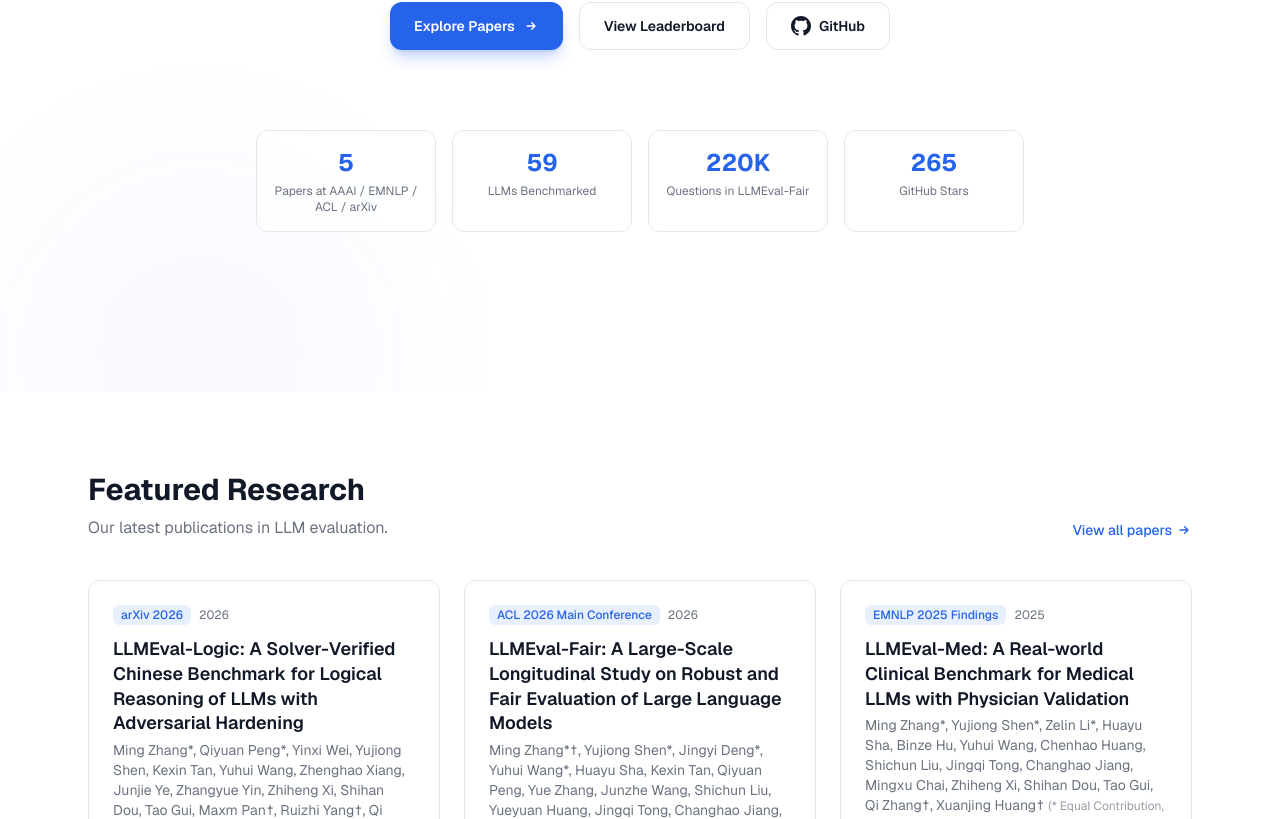
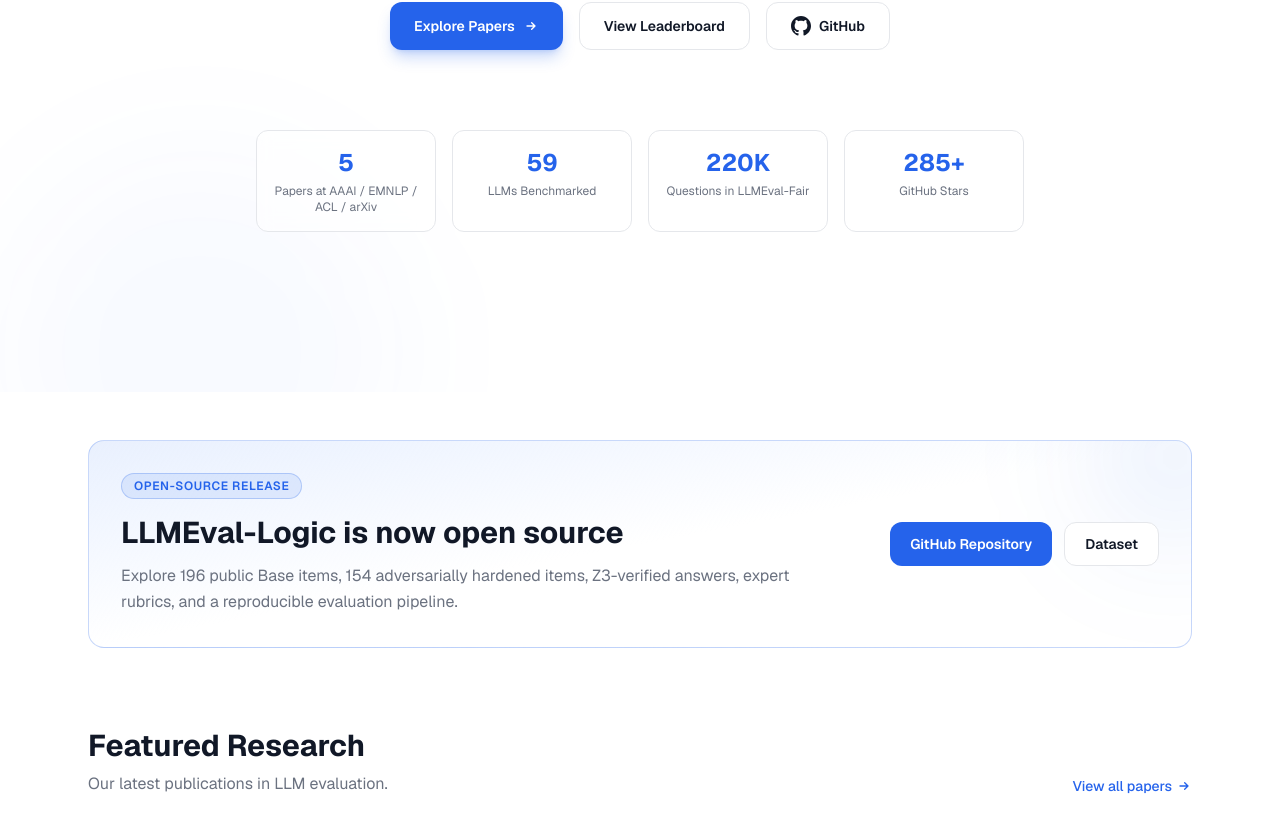
Before and after one commit to llmeval/llmeval.github.io, a Next.js app: page / in a window 1280 px wide. Shown: the part 701-1520 px from the top of the page. Built offline with nearby package versions, Linux system fonts and the light colour scheme.

Commit message:
feat: highlight LLMEval-Logic open-source release
Surface the code and data release on the homepage while synchronizing benchmark counts and current GitHub stars.

```diff
--- a/src/app/page.tsx
+++ b/src/app/page.tsx
@@ -13,6 +13,43 @@ export default function HomePage() {
   return (
     <>
       <Hero />
+
+      <section className="mx-auto max-w-6xl px-4 pt-12 sm:px-6">
+        <div className="relative overflow-hidden rounded-2xl border border-accent/25 bg-gradient-to-br from-accent/10 via-card to-card p-6 sm:p-8">
+          <div className="pointer-events-none absolute -right-16 -top-16 h-40 w-40 rounded-full bg-accent/10 blur-3xl" />
+          <div className="relative flex flex-col gap-6 lg:flex-row lg:items-center lg:justify-between">
+            <div className="max-w-2xl">
+              <span className="inline-flex rounded-full border border-accent/25 bg-accent/10 px-3 py-1 text-xs font-semibold uppercase tracking-wider text-accent">
+                {t("home.logic.badge")}
+              </span>
+              <h2 className="mt-4 text-2xl font-bold text-foreground sm:text-3xl">
+                {t("home.logic.title")}
+              </h2>
+              <p className="mt-3 text-sm leading-relaxed text-muted-foreground sm:text-base">
+                {t("home.logic.desc")}
+              </p>
+            </div>
+            <div className="flex shrink-0 flex-wrap gap-3">
+              <a
+                href="https://github.com/llmeval/LLMEval-Logic"
+                target="_blank"
+                rel="noopener noreferrer"
+                className="inline-flex h-11 items-center justify-center rounded-xl bg-accent px-5 text-sm font-semibold text-accent-foreground transition-colors hover:bg-accent/90"
+              >
+                {t("home.logic.github")}
+              </a>
+              <a
+                href="https://huggingface.co/datasets/llmeval-fdu/LLMEval-Logic"
+                target="_blank"
+                rel="noopener noreferrer"
+                className="inline-flex h-11 items-center justify-center rounded-xl border border-border bg-card px-5 text-sm font-semibold text-foreground transition-colors hover:bg-muted"
+              >
+                {t("home.logic.dataset")}
+              </a>
+            </div>
+          </div>
+        </div>
+      </section>
 
       <section className="mx-auto max-w-6xl px-4 py-20 sm:px-6">
         <div className="mb-10 flex items-end justify-between">
--- a/src/components/Hero.tsx
+++ b/src/components/Hero.tsx
@@ -92,7 +92,7 @@ export function Hero() {
             { value: "5", key: "hero.stat.papers" as const },
             { value: "59", key: "hero.stat.models" as const },
             { value: "220K", key: "hero.stat.questions" as const },
-            { value: "265", key: "hero.stat.stars" as const },
+            { value: "285+", key: "hero.stat.stars" as const },
           ].map((stat) => (
             <div key={stat.key} className="rounded-xl border border-border bg-card/50 p-4 text-center backdrop-blur">
               <div className="text-2xl font-bold text-accent">{stat.value}</div>
--- a/src/data/blog.ts
+++ b/src/data/blog.ts
@@ -14,18 +14,18 @@ export interface BlogPost {
 export const blogPosts: BlogPost[] = [
   {
     slug: "llmeval-logic-public-release",
-    title: "LLMEval-Logic: Solver-Verified Chinese Logic Reasoning Benchmark on arXiv",
-    titleZh: "LLMEval-Logic：经求解器验证的中文逻辑推理评测基准（arXiv 发布）",
+    title: "LLMEval-Logic Is Now Open Source: Code, Data, and Leaderboard",
+    titleZh: "LLMEval-Logic 现已开源：代码、数据与排行榜",
     date: "2026-05-21",
-    excerptZh: "LLMEval-Logic 是一个用 Z3 求解器和人工 rubric 双重审计、并经过对抗强化的中文逻辑推理评测基准，论文已在 arXiv 公开。本次开源 80% 题目（197 Base + 154 Hard + 197 rubric），剩余 20% 由复旦 NLP 实验室自留为私有抗污染测试集。",
+    excerptZh: "LLMEval-Logic 是一个用 Z3 求解器和人工 rubric 双重审计、并经过对抗强化的中文逻辑推理评测基准。代码、完整评测流水线及 80% 数据现已开源（196 Base + 154 Hard + 196 rubric），剩余 20% 由复旦 NLP 实验室自留为私有抗污染测试集。",
     excerpt:
-      "LLMEval-Logic is a Chinese logical reasoning benchmark double-audited by the Z3 SMT solver and human rubrics, and toughened via an adversarial-hardening agent loop. The paper is now on arXiv, alongside an 80% public release (197 Base + 154 Hard + 197 rubrics); the remaining 20% is held out as a private contamination-resistant test set maintained by Fudan NLP Lab.",
-    tags: ["LLMEval-Logic", "logical reasoning", "Z3", "contamination-resistant"],
+      "LLMEval-Logic is a Chinese logical reasoning benchmark double-audited by the Z3 SMT solver and human rubrics, and toughened via an adversarial-hardening agent loop. The code, complete evaluation pipeline, and 80% of the data are now open source (196 Base + 154 Hard + 196 rubrics); the remaining 20% is held out as a private contamination-resistant test set maintained by Fudan NLP Lab.",
+    tags: ["LLMEval-Logic", "open source", "logical reasoning", "Z3", "contamination-resistant"],
     author: "LLMEval Team",
     content: `
 # LLMEval-Logic: A Solver-Verified Chinese Benchmark for Logical Reasoning of LLMs with Adversarial Hardening
 
-**LLMEval-Logic** is now on arXiv ([arXiv:2605.19597](https://arxiv.org/abs/2605.19597)). It is the logic-reasoning entry in the LLMEval series — built through a three-stage audit pipeline and published in two paired splits: a Z3-verified single-question split and a multi-question adversarially hardened split.
+**LLMEval-Logic** is now open source on [GitHub](https://github.com/llmeval/LLMEval-Logic), with the paper available on [arXiv](https://arxiv.org/abs/2605.19597). It is the logic-reasoning entry in the LLMEval series — built through a three-stage audit pipeline and published in two paired splits: a Z3-verified single-question split and a multi-question adversarially hardened split.
 
 ## Why another logic benchmark?
 
@@ -48,18 +48,16 @@ LLMEval-Logic is designed to attack both failure modes.
 
 ## What's in the public release
 
-- **LLMEval-Logic-Base** — 197 single-question items (PL + FOL) with Z3-verified answers, gold formalisations, and atom-level rubrics.
+- **LLMEval-Logic-Base** — 196 single-question items (PL + FOL) with Z3-verified answers, gold formalisations, and atom-level rubrics.
 - **LLMEval-Logic-Hard** — 154 multi-question items (766 sub-questions) covering closed-world enumeration / counting / uniqueness / alternative-solution / counterfactual reasoning.
-- **Rubrics** — 197 per-problem checklists (one per Base item), each containing atomic yes/no statements that can be answered jointly by Z3 and an LLM judge.
-
-The public 80% is produced by deterministic stratified sampling with \`seed=2026\` — Base is stratified by \`(logictype, label_type)\`, Hard by sub-question-count bucket — so the public split preserves the full corpus's distribution and the public numbers stay comparable with the paper's full-corpus numbers.
+- **Rubrics** — 196 per-problem checklists (one per Base item), each containing atomic yes/no statements that can be answered jointly by Z3 and an LLM judge.
 
 | | Full corpus | Public (this release) | Private holdout |
 |---|---:|---:|---:|
-| LLMEval-Logic-Base items | 246 | **197** | 49 |
+| LLMEval-Logic-Base items | 246 | **196** | 50 |
 | LLMEval-Logic-Hard items | 190 | **154** | 36 |
 | Hard sub-questions | 938 | **766** | 172 |
-| Per-problem rubric files | 246 | **197** | 49 |
+| Per-problem rubric files | 246 | **196** | 50 |
 
 ## Headline numbers (paper, full corpus)
 
@@ -76,7 +74,7 @@ Even with the strongest reasoner, **Hard Item Accuracy tops out at 37.5%** — t
 
 ## Why a 20% private holdout?
 
-Following the contamination-resistant tradition of [LLMEval-Fair](/papers#llmeval-fair), we hold out 49 Base + 36 Hard items (and their rubrics) as a private contamination-resistant test set maintained by Fudan NLP Lab. The holdout backs the official **LLMEval-Logic leaderboard** at [llmeval.com](https://llmeval.com/) and supports contamination audits years after the public release.
+Following the contamination-resistant tradition of [LLMEval-Fair](/papers#llmeval-fair), we hold out 50 Base + 36 Hard items (and their rubrics) as a private contamination-resistant test set maintained by Fudan NLP Lab. The holdout backs the official **LLMEval-Logic leaderboard** at [llmeval.com](https://llmeval.com/) and supports contamination audits years after the public release.
 
 To submit a model for official evaluation against the holdout, please contact <mingzhang23@m.fudan.edu.cn>.
 
--- a/src/lib/dict.ts
+++ b/src/lib/dict.ts
@@ -20,6 +20,11 @@ const dict = {
     "home.featured": "Featured Research",
     "home.featured.desc": "Our latest publications in LLM evaluation.",
     "home.viewAll": "View all papers",
+    "home.logic.badge": "Open-Source Release",
+    "home.logic.title": "LLMEval-Logic is now open source",
+    "home.logic.desc": "Explore 196 public Base items, 154 adversarially hardened items, Z3-verified answers, expert rubrics, and a reproducible evaluation pipeline.",
+    "home.logic.github": "GitHub Repository",
+    "home.logic.dataset": "Dataset",
     "home.cta.title": "Participate in LLMEval",
     "home.cta.desc": "LLMEval is open to the public. Feel free to explore our code and data on GitHub, or contact us for collaboration.",
     "home.cta.apply": "Apply for Evaluation",
@@ -89,6 +94,11 @@ const dict = {
     "home.featured": "精选研究",
     "home.featured.desc": "LLM评测领域的最新发表成果。",
     "home.viewAll": "查看全部论文",
+    "home.logic.badge": "开源发布",
+    "home.logic.title": "LLMEval-Logic 现已开源",
+    "home.logic.desc": "开放内容包括 196 道 Base 题、154 道对抗强化 Hard 题、经 Z3 验证的答案、专家 rubric，以及可复现的完整评测流水线。",
+    "home.logic.github": "GitHub 仓库",
+    "home.logic.dataset": "数据集",
     "home.cta.title": "参与 LLMEval 评测",
     "home.cta.desc": "LLMEval 已向公众开放，欢迎在 GitHub 上查看我们的代码和数据，或联系我们进行合作。",
     "home.cta.apply": "申请评测",
```
Also changed, not shown: src/data/papers.ts (+5 -4 lines).
